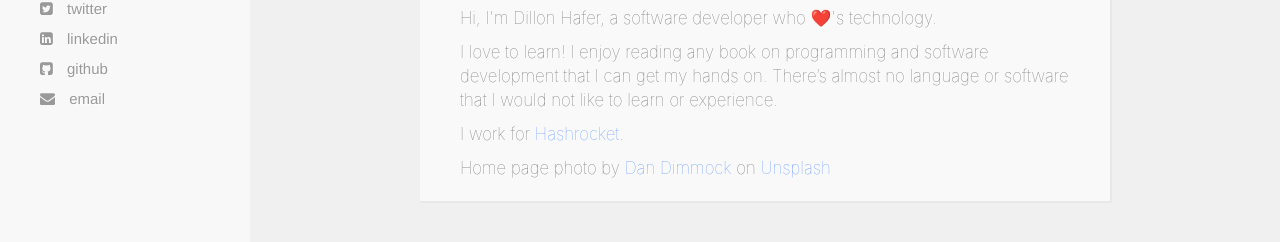
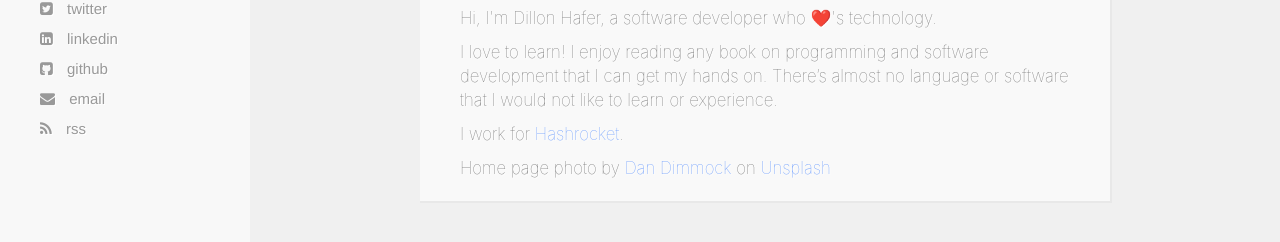
Before and after one commit to dillonhafer/dillonhafer.github.io, a Jekyll site: the page built from about.html, in a window 1280 px wide. Shown: the part 273-515 px from the top of the page. Built offline with Jekyll 4.4.1, drawn with Linux system fonts in a browser that asks for light colours.

Commit message:
Add rss link

```diff
--- a/_includes/navigation.html
+++ b/_includes/navigation.html
@@ -41,6 +41,10 @@
       <li>
         <a href="mailto:dillon@hafer.email" title='.email tld'><i class="fa fa-envelope"></i> email</a>
       </li>
+      <li>
+        <a type="application/rss+xml" href="/feed.xml" title='Subscribe to RSS'><i class="fa fa-rss"></i> rss</a>
+      </li>
+
     </div>
   </ul>
 </div>
```
